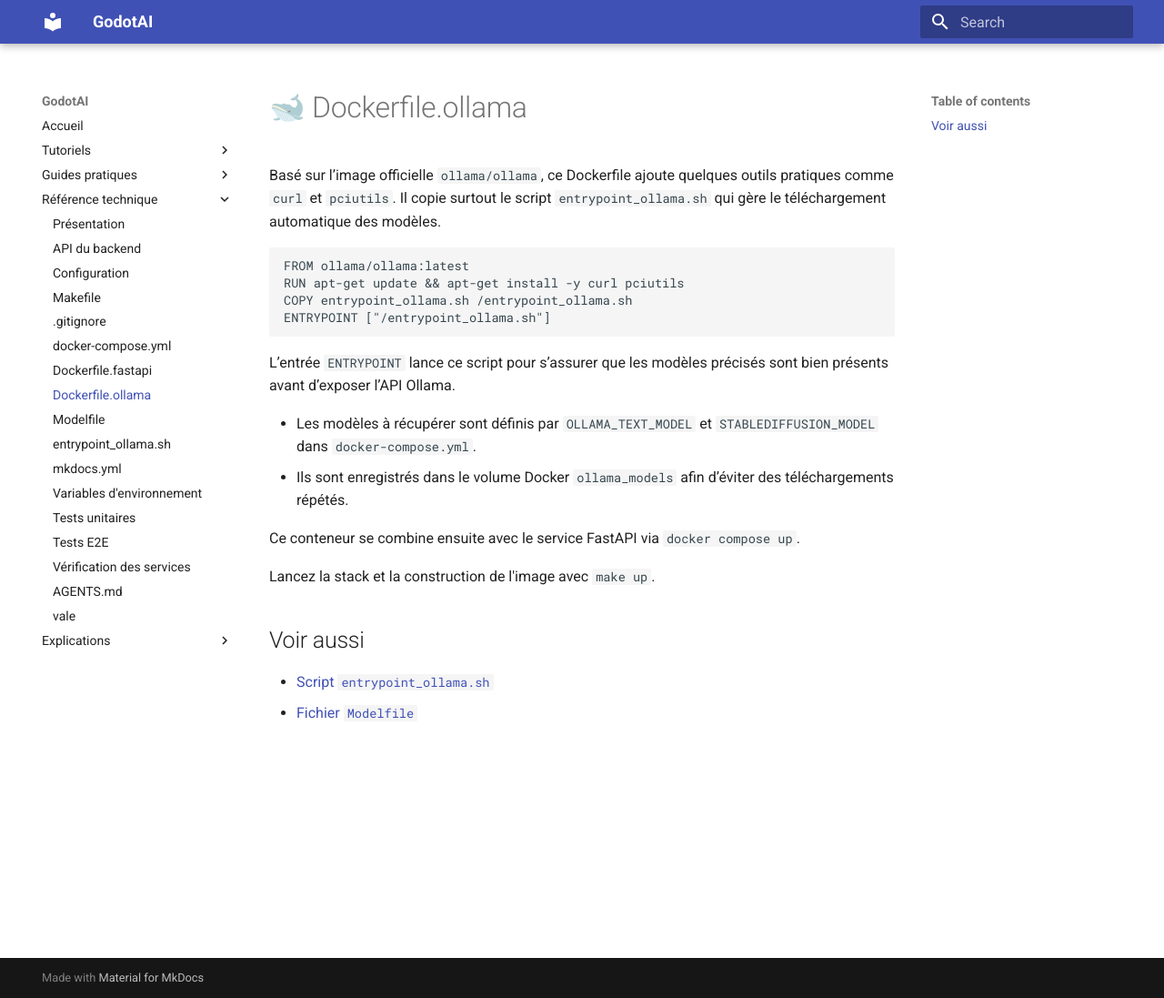
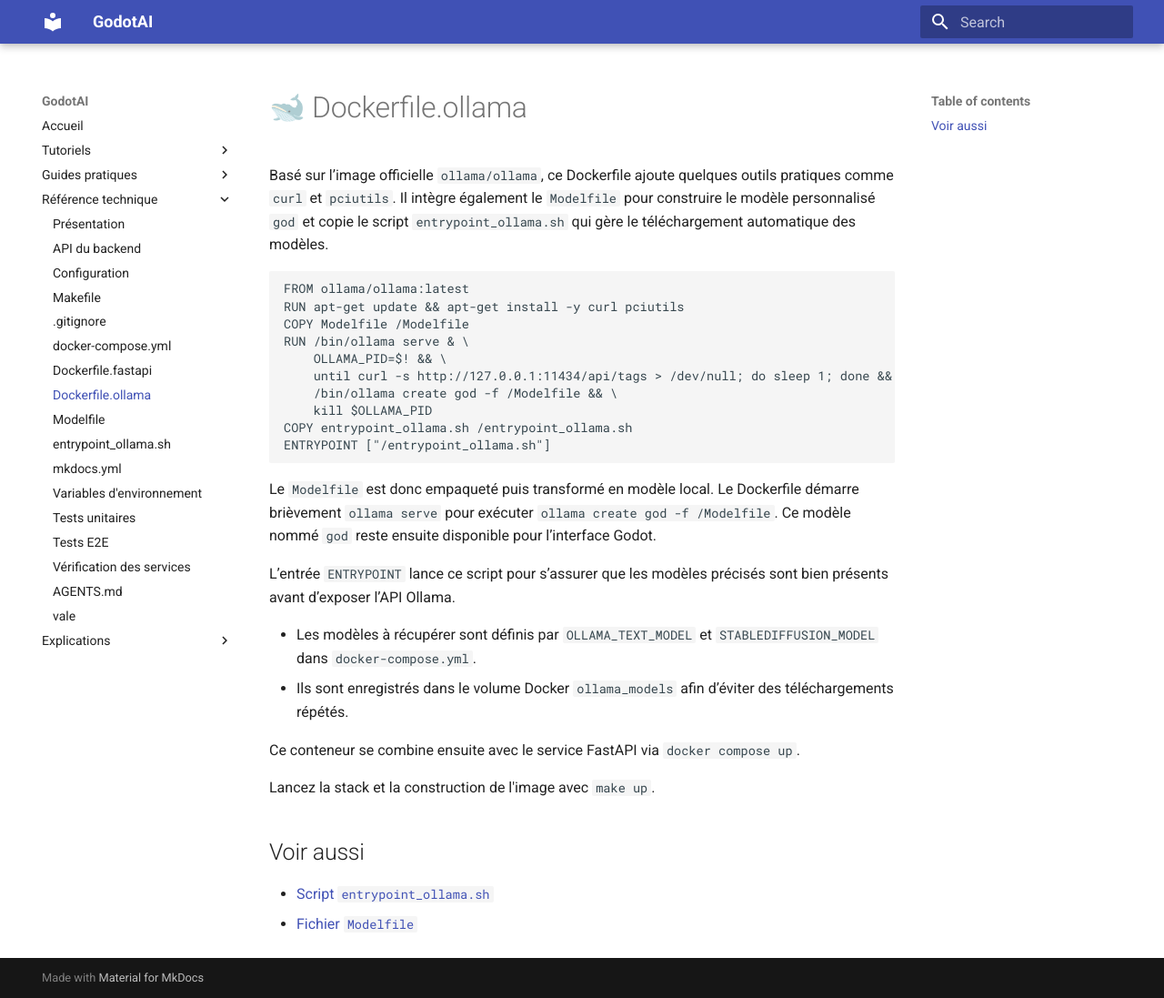
Before and after one commit to EZPK/GodotAI, an MkDocs documentation site: the page built from docs/reference/dockerfile-ollama.md, in a window 1280 px wide and 1097 px high. Shown: the whole window at 91% size. Built offline with MkDocs 1.6.1 and Material for MkDocs 9.7.7, drawn with Linux system fonts in a browser that asks for light colours.

Commit message:
Start daemon when building model

````diff
--- a/docs/reference/dockerfile-ollama.md
+++ b/docs/reference/dockerfile-ollama.md
@@ -1,13 +1,21 @@
 # 🐋 Dockerfile.ollama
 
-Basé sur l’image officielle `ollama/ollama`, ce Dockerfile ajoute quelques outils pratiques comme `curl` et `pciutils`. Il copie surtout le script `entrypoint_ollama.sh` qui gère le téléchargement automatique des modèles.
+Basé sur l’image officielle `ollama/ollama`, ce Dockerfile ajoute quelques outils pratiques comme `curl` et `pciutils`. Il intègre également le `Modelfile` pour construire le modèle personnalisé `god` et copie le script `entrypoint_ollama.sh` qui gère le téléchargement automatique des modèles.
 
 ```
 FROM ollama/ollama:latest
 RUN apt-get update && apt-get install -y curl pciutils
+COPY Modelfile /Modelfile
+RUN /bin/ollama serve & \
+    OLLAMA_PID=$! && \
+    until curl -s http://127.0.0.1:11434/api/tags > /dev/null; do sleep 1; done && \
+    /bin/ollama create god -f /Modelfile && \
+    kill $OLLAMA_PID
 COPY entrypoint_ollama.sh /entrypoint_ollama.sh
 ENTRYPOINT ["/entrypoint_ollama.sh"]
 ```
+
+Le `Modelfile` est donc empaqueté puis transformé en modèle local. Le Dockerfile démarre brièvement `ollama serve` pour exécuter `ollama create god -f /Modelfile`. Ce modèle nommé `god` reste ensuite disponible pour l’interface Godot.
 
 L’entrée `ENTRYPOINT` lance ce script pour s’assurer que les modèles précisés sont bien présents avant d’exposer l’API Ollama.
 
````
Also changed, not shown: docs/explications/architecture.md (+1 -1 lines), docs/explications/ollama.md (+9 -0 lines), docs/reference/modelfile.md (+9 -0 lines), 1 other file.
